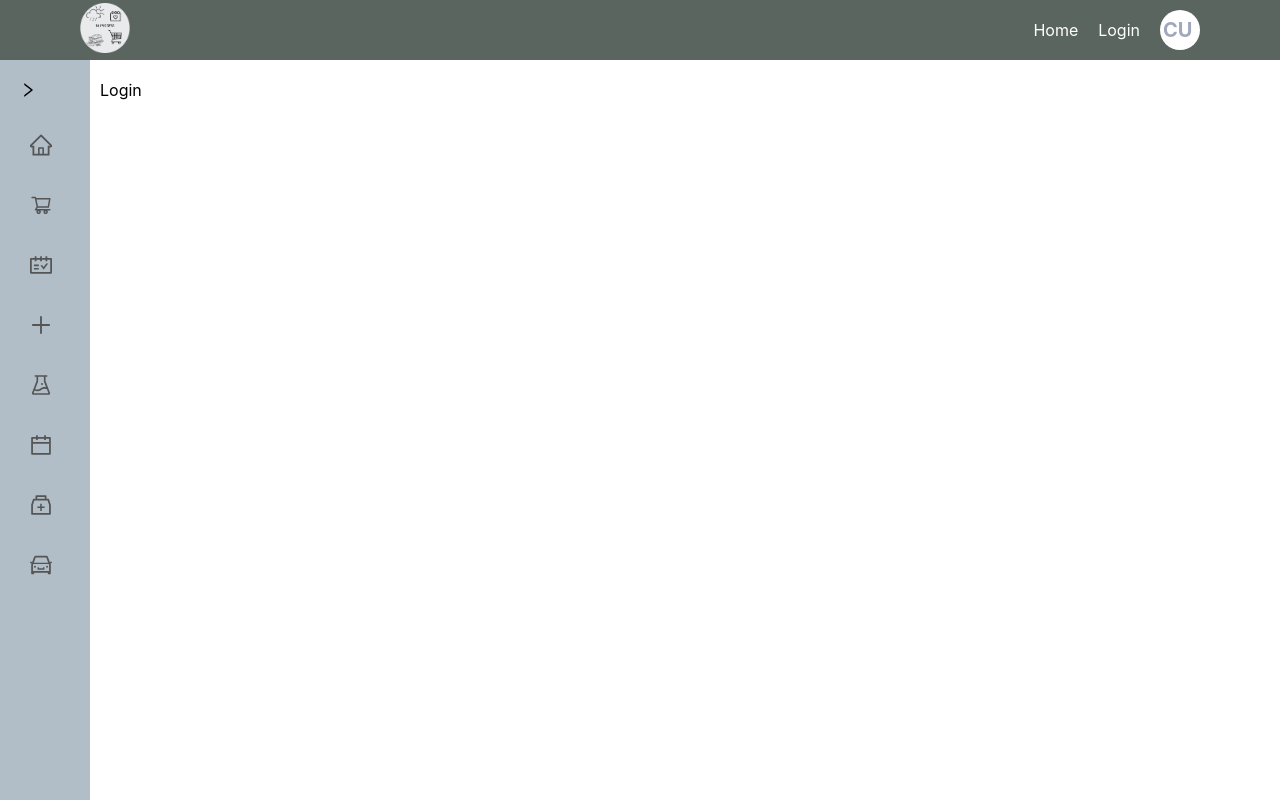
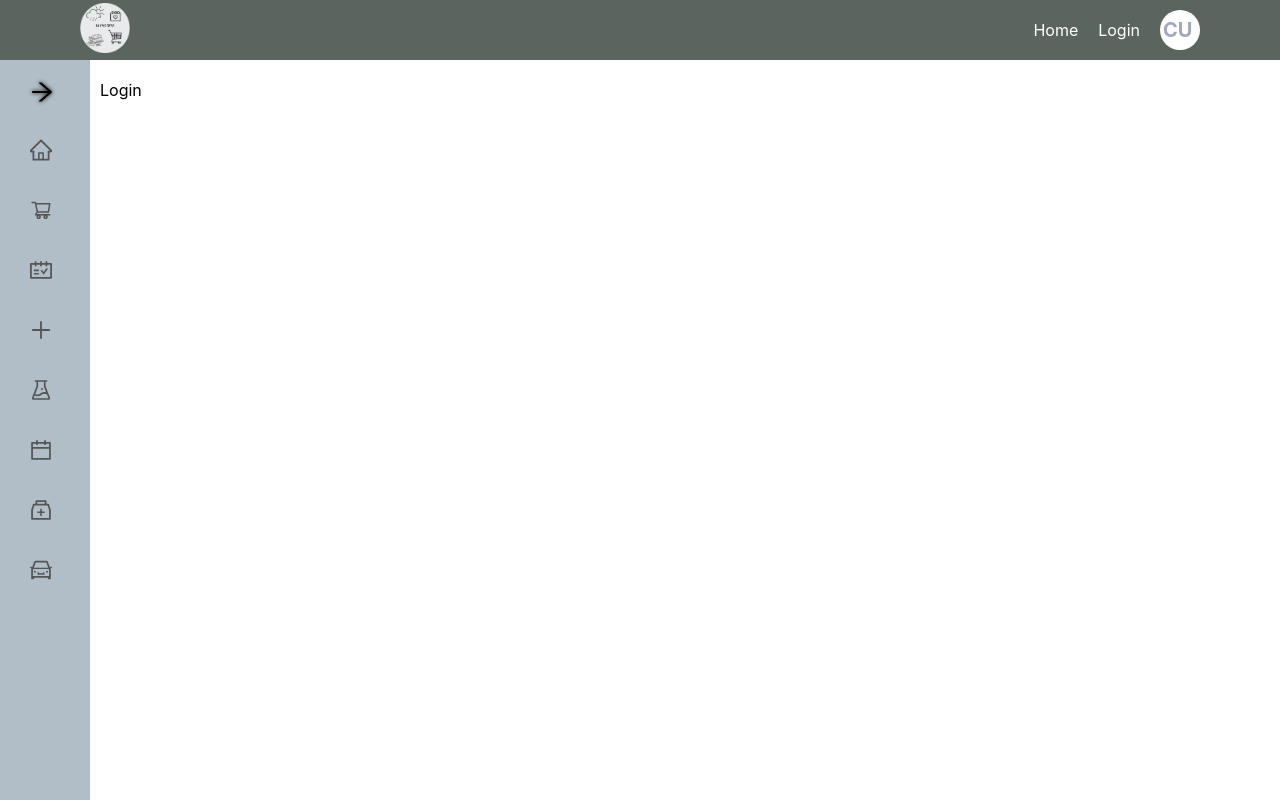
Before and after one commit to ceydaulubas/my-all-inclusive-project, a React (Create React App) app: page /login in a window 1280 px wide. Built offline with nearby package versions, Linux system fonts and the light colour scheme.

Commit message:
swicth-to-the-styled-component-for-navbar

```diff
--- a/src/layout/Navbar/Navbar.scss
+++ /dev/null
@@ -1,56 +0,0 @@
-.navbar-container {
-  position: fixed; /* Sabit konum */
-  left: 0; /* Sayfanın solunda */
-  top: 60px; /* Header'in altından başlasın */
-  z-index: 1000; /* Diğer bileşenlerin üstünde olacak */
-  height: calc(100vh - 60px); /* Sayfanın tamamını kaplasın (Header hariç) */
-  width: 50px; /* Genişlik */
-  background-color: rgb(177, 190, 199); /* Arka plan rengi */
-  padding: 20px; /* İçerikten kenar boşluğu */
-  transition: width 0.3s ease;
-  display: flex;
-  flex-direction: column;
-  align-items: flex-start;
-}
-
-
-.nav-items {
-  display: flex;
-  flex-direction: column;
-  gap: 10px;
-  margin-top: 20px;
-}
-
-.nav-item {
-  display: flex;
-  align-items: center;
-  cursor: pointer;
-  width: 100%;
-  height: 50px;
-  color: rgb(77, 77, 77);
-  text-decoration: none;
-  transition: color 0.3s ease;
-
-  span {
-    margin-left: 10px;
-  }
-
-  &:hover {
-    color: #06223d;
-  }
-}
-
-.toggle-icon {
-  cursor: pointer;
-}
-
-.open {
-  width: 200px;
-
-}
-
-.closed {
-  .nav-item:hover {
-    color: #06223d;
-  }
-}
--- /dev/null
+++ b/src/layout/Navbar/Navbar.styles.ts
@@ -0,0 +1,65 @@
+import styled from "styled-components";
+import { Link } from "react-router-dom";
+import { ArrowLeftOutlined, ArrowRightOutlined } from "@ant-design/icons";
+import { devices } from "../../assets/statics/devices";
+
+export const NavbarContainer = styled.div<{ isOpen: boolean }>`
+  position: fixed;
+  left: 0;
+  top: 60px;
+  z-index: 1000;
+  height: calc(100vh - 60px);
+  width: ${(props) => (props.isOpen ? "200px" : "50px")};
+  background-color: rgb(177, 190, 199);
+  padding: 20px;
+  transition: width 0.3s ease;
+  display: flex;
+  flex-direction: column;
+  align-items: flex-start;
+
+  @media (${devices.tablet})  {
+    width: ${(props) => (props.isOpen ? "100%" : "50px")};
+  }
+`;
+
+export const NavItems = styled.div`
+  display: flex;
+  flex-direction: column;
+  gap: 10px;
+  margin-top: 20px;
+`;
+
+export const NavItemLink = styled(Link)`
+  display: flex;
+  align-items: center;
+  cursor: pointer;
+  width: 100%;
+  height: 50px;
+  color: rgb(77, 77, 77);
+  text-decoration: none;
+  transition: color 0.3s ease;
+
+  span {
+    margin-left: 10px;
+  }
+
+  &:hover {
+    color: #06223d;
+  }
+`;
+
+export const ToggleIcon = styled.div`
+  cursor: pointer;
+`;
+
+export const BoldLeftOutlined = styled(ArrowLeftOutlined)`
+  font-size: 24px;
+  filter: drop-shadow(0 0 2px black);
+  padding-left: 10px;
+`;
+
+export const RightIcon = styled(ArrowRightOutlined)`
+  font-size: 24px;
+  filter: drop-shadow(0 0 2px black);
+  padding-left: 10px;
+`;
--- a/src/layout/Navbar/Navbar.tsx
+++ b/src/layout/Navbar/Navbar.tsx
@@ -1,11 +1,7 @@
 import React from "react";
-import { Link } from "react-router-dom";
-import "./Navbar.scss";
-
-// Import the icons
+import { useSelector, useDispatch } from "react-redux";
+import { useNavigate } from "react-router-dom";
 import {
-  LeftOutlined,
-  RightOutlined,
   ShoppingCartOutlined,
   ScheduleOutlined,
   PlusOutlined,
@@ -13,53 +9,104 @@ import {
   ExperimentOutlined,
   MedicineBoxOutlined,
   CarOutlined,
-  HomeOutlined
+  HomeOutlined,
 } from "@ant-design/icons";
-
-// Import the interfaces
-import { NavItem  } from '../../helper/interfaces';
-
-// Import the redux hooks
-import type { RootState } from '../../redux/store'
-import { useSelector, useDispatch } from 'react-redux'
-import { togglePopup } from '../../redux/navbarPopup/navbarPopupSlice'
+import { togglePopup } from "../../redux/navbarPopup/navbarPopupSlice";
+import { RootState } from "../../redux/store";
+import { NavItem } from "../../helper/interfaces";
+import {
+  NavbarContainer,
+  NavItems,
+  NavItemLink,
+  ToggleIcon,
+  BoldLeftOutlined,
+  RightIcon,
+} from "./Navbar.styles";
 
 const Navbar: React.FC = () => {
+  const isNavbarOpen = useSelector(
+    (state: RootState) => state.navbarPopup.isOpen
+  );
+  const dispatch = useDispatch();
+  const navigate = useNavigate();
 
-  const isNavbarOpen = useSelector((state: RootState) => state.navbarPopup.isOpen);
-  const dispatch = useDispatch()
-
-  const iconSize = '22px';
+  const iconSize = "22px";
 
   const getIconWithSize = (icon: JSX.Element) => {
-    return React.cloneElement(icon, { style: { fontSize: iconSize, color: '#555' } });
+    return React.cloneElement(icon, {
+      style: { fontSize: iconSize, color: "#555" },
+    });
+  };
+
+  const handleLinkClick = (path: string) => {
+    // Navigate to the path
+    navigate(path);
+
+    // Close the Navbar
+    dispatch(togglePopup());
   };
 
   const navItems: NavItem[] = [
-    { title: "Overview", icon: getIconWithSize(<HomeOutlined />), path: "/overview" },
-    { title: "Shopping List", icon: getIconWithSize(<ShoppingCartOutlined />), path: "/shopping-list" },
-    { title: "Tasks", icon: getIconWithSize(<ScheduleOutlined />), path: "/tasks" },
-    { title: "Recipes", icon: getIconWithSize(<PlusOutlined />), path: "/recipes" },
-    { title: "Meal Plan", icon: getIconWithSize(<ExperimentOutlined />), path: "/meal-plan" },
-    { title: "Calendar", icon: getIconWithSize(<CalendarOutlined />), path: "/calendar" },
-    { title: "Pill List", icon: getIconWithSize(<MedicineBoxOutlined />), path: "/pill-list" },
-    { title: "Travel Plan", icon: getIconWithSize(<CarOutlined />), path: "/travel-plan" }
+    {
+      title: "Overview",
+      icon: getIconWithSize(<HomeOutlined />),
+      path: "/overview",
+    },
+    {
+      title: "Shopping List",
+      icon: getIconWithSize(<ShoppingCartOutlined />),
+      path: "/shopping-list",
+    },
+    {
+      title: "Tasks",
+      icon: getIconWithSize(<ScheduleOutlined />),
+      path: "/tasks",
+    },
+    {
+      title: "Recipes",
+      icon: getIconWithSize(<PlusOutlined />),
+      path: "/recipes",
+    },
+    {
+      title: "Meal Plan",
+      icon: getIconWithSize(<ExperimentOutlined />),
+      path: "/meal-plan",
+    },
+    {
+      title: "Calendar",
+      icon: getIconWithSize(<CalendarOutlined />),
+      path: "/calendar",
+    },
+    {
+      title: "Pill List",
+      icon: getIconWithSize(<MedicineBoxOutlined />),
+      path: "/pill-list",
+    },
+    {
+      title: "Travel Plan",
+      icon: getIconWithSize(<CarOutlined />),
+      path: "/travel-plan",
+    },
   ];
 
   return (
-    <div className={`navbar-container ${isNavbarOpen ? 'open' : 'closed'}`}>
-      <div className="toggle-icon"  onClick={() => dispatch(togglePopup())}>
-        {isNavbarOpen ? <LeftOutlined /> : <RightOutlined />}
-      </div>
-      <div className="nav-items">
+    <NavbarContainer isOpen={isNavbarOpen}>
+      <ToggleIcon onClick={() => dispatch(togglePopup())}>
+        {isNavbarOpen ? <BoldLeftOutlined /> : <RightIcon />}
+      </ToggleIcon>
+      <NavItems>
         {navItems.map((item, index) => (
-          <Link key={index} to={item.path} className="nav-item">
+          <NavItemLink
+            key={index}
+            to={item.path}
+            onClick={() => handleLinkClick(item.path)}
+          >
             {item.icon}
             {isNavbarOpen && <span>{item.title}</span>}
-          </Link>
+          </NavItemLink>
         ))}
-      </div>
-    </div>
+      </NavItems>
+    </NavbarContainer>
   );
 };
 
```
